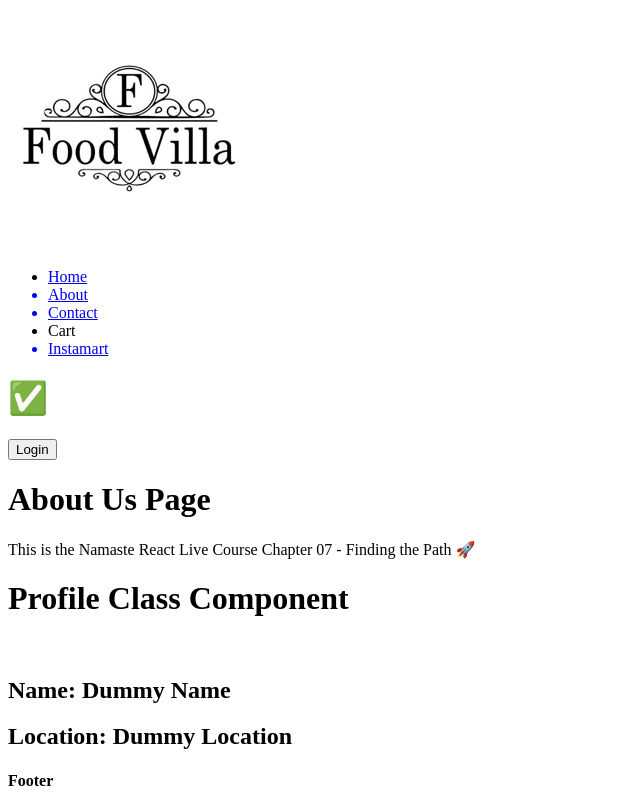
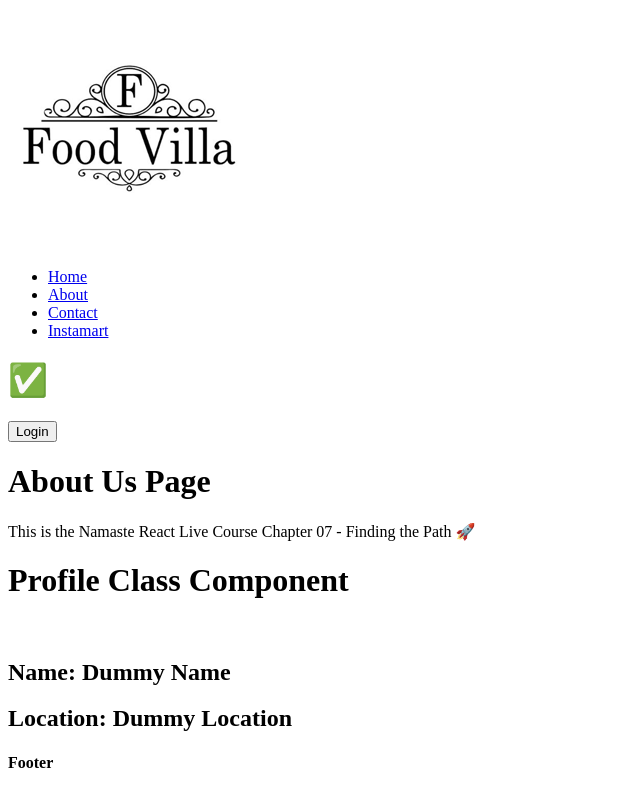
Before and after one commit to satyamkota/Namaste-React, a React (Vite) app: page /about in a window 1280 px wide. Shown: the whole page, without its empty margins (0-640 px from the left). Built offline with nearby package versions, Linux system fonts and the light colour scheme.

Commit message:
Chapter 11

```diff
--- a/src/components/Header.js
+++ b/src/components/Header.js
@@ -25,17 +25,19 @@
           <li>
             <Link to="/">Home</Link>
           </li>
+          <li>
+            <Link to="/about">About</Link>
+          </li>
+          <li>
+            <Link to="/contact">Contact</Link>
+          </li>
+          {/* <li>
+            <Link to="/">Cart</Link>
+          </li> */}
+          <li>
+            <Link to="/instamart">Instamart</Link>
+          </li>
 
-          <Link to="/about">
-            <li>About</li>
-          </Link>
-          <Link to="/contact">
-            <li>Contact</li>
-          </Link>
-          <li>Cart</li>
-          <Link to="/instamart">
-            <li>Instamart</li>
-          </Link>
         </ul>
       </div>
       <h1>{isOnline ? "✅" : "🔴"}</h1>
```
